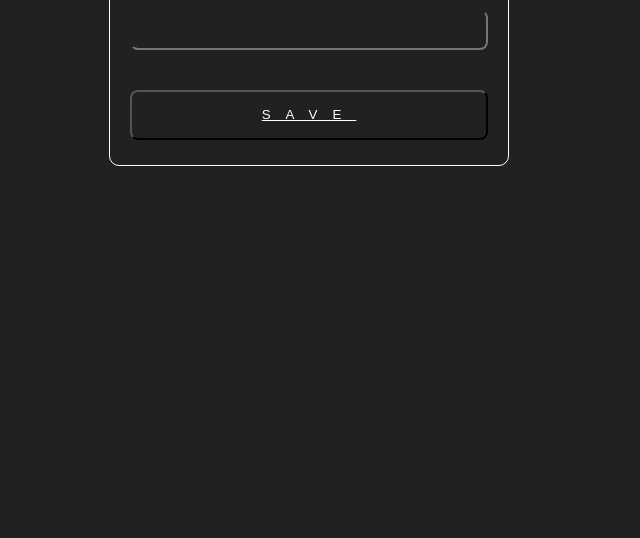
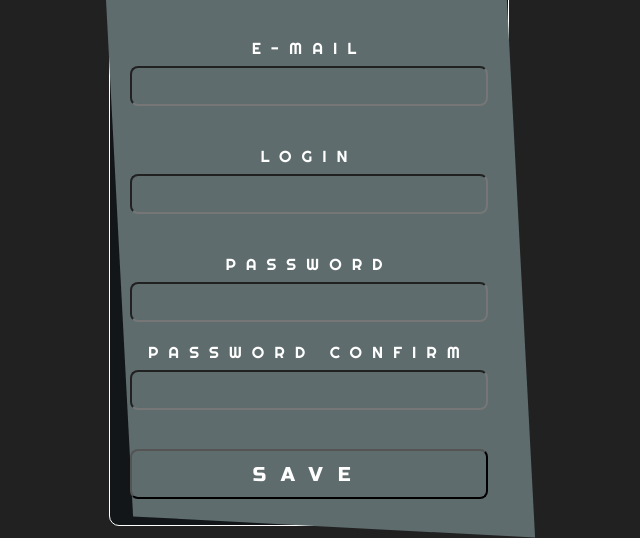
Before and after one commit to e-razzini/postGet, a PHP site: page / in a window 1280 px wide. Shown: the part 493-1031 px from the top of the page, without its empty margins (331-971 px from the left). Before the commit the page ends 659 px from the top, so only its background shows below. Run offline with PHP 8.4, Linux system fonts and the light colour scheme.

Commit message:
layout -index -dados-

```diff
--- a/cadastrar-usuario.php
+++ b/cadastrar-usuario.php
@@ -26,6 +26,9 @@ foreach ($data as $key => $value) {
     <div class="formulario">
 
             <form method="post" action="">
+
+
+
             <label for="name">name</label>
           <p> <?php  echo $data['name'];?> </p>
             <br/><br/>
--- a/css/style.css
+++ b/css/style.css
@@ -1,3 +1,9 @@
+/*fonts */
+@import url('https://fonts.googleapis.com/css?family=Lobster&display=swap');
+@import url('https://fonts.googleapis.com/css?family=Righteous&display=swap');
+@import url('https://fonts.googleapis.com/css?family=Russo+One&display=swap');
+
+/*end fonts*/
 * {
     padding: 0px;
     margin: 0px;
@@ -9,15 +15,18 @@ body {
     margin: 0px;
     box-sizing: border-box;
 }
+.container {
+    position: relative;
+}
 .formulario {
     position: absolute;
     width: 400px;
     height:auto;
-    background-color:transparent;
+    background-color:rgb(18, 22, 24);
     left:50%;
     transform: translateX(-50%);
     top:5%;
-    margin:0% 0% 5% 0%;
+    margin:5% 0% 5% 0%;
     border: 1px solid #fff;
     border-radius: 10px;
     /*texto*/
@@ -25,8 +34,31 @@ body {
     text-transform: uppercase;
     color: #ffff;
     padding:3% 0% 2% 0% ;
+    font-family: 'Righteous', cursive;
+
 
 }
+.formulario .icon  {
+    width: 100%;
+    height:auto;
+    padding:2% ;
+
+}
+
+ .container .formulario::before {
+    content: '';
+    position:absolute;
+    top :-2px;
+    left: -2px;
+    right: -2px;
+    bottom: -2px;
+    background-color:rgb(94, 108, 109);
+    transform: skew(3deg,3deg);
+    z-index:-1;
+   /* opacity: 55%;*/
+
+}
+
 .formulario input {
     background-color: transparent;
      width:90%;
@@ -43,11 +75,14 @@ body {
     border-radius:8px ;
     text-transform: uppercase;
     background-color:transparent ;
+    /*text*/
+    font-family: 'Russo One', sans-serif;
     color: #ffff;
-    letter-spacing:15px;
-    text-decoration:underline;
-    text-align: center;
+    font-size: 20px;
+    letter-spacing: 15px;
+
 }
 .formulario label {
    letter-spacing:10px ;
+
 }
--- a/index.php
+++ b/index.php
@@ -8,9 +8,13 @@
         <title>cadastro</title>
     </head>
     <body>
+        <div class="container">
  <div class="formulario">
+          <div class="icon">
+                 <img src="https://img.icons8.com/ios/100/000000/feather.png"/>
+            </div>
+            <form method="post" action="cadastrar-usuario.php">
 
-            <form method="post" action="cadastrar-usuario.php">
             <label for="name">name</label>
             <input type="text" required name="name" id="name"/>
             <br/><br/>
@@ -33,5 +37,6 @@
 
         </form>
         </div>
+        </div>
     </body>
 </html>
```
